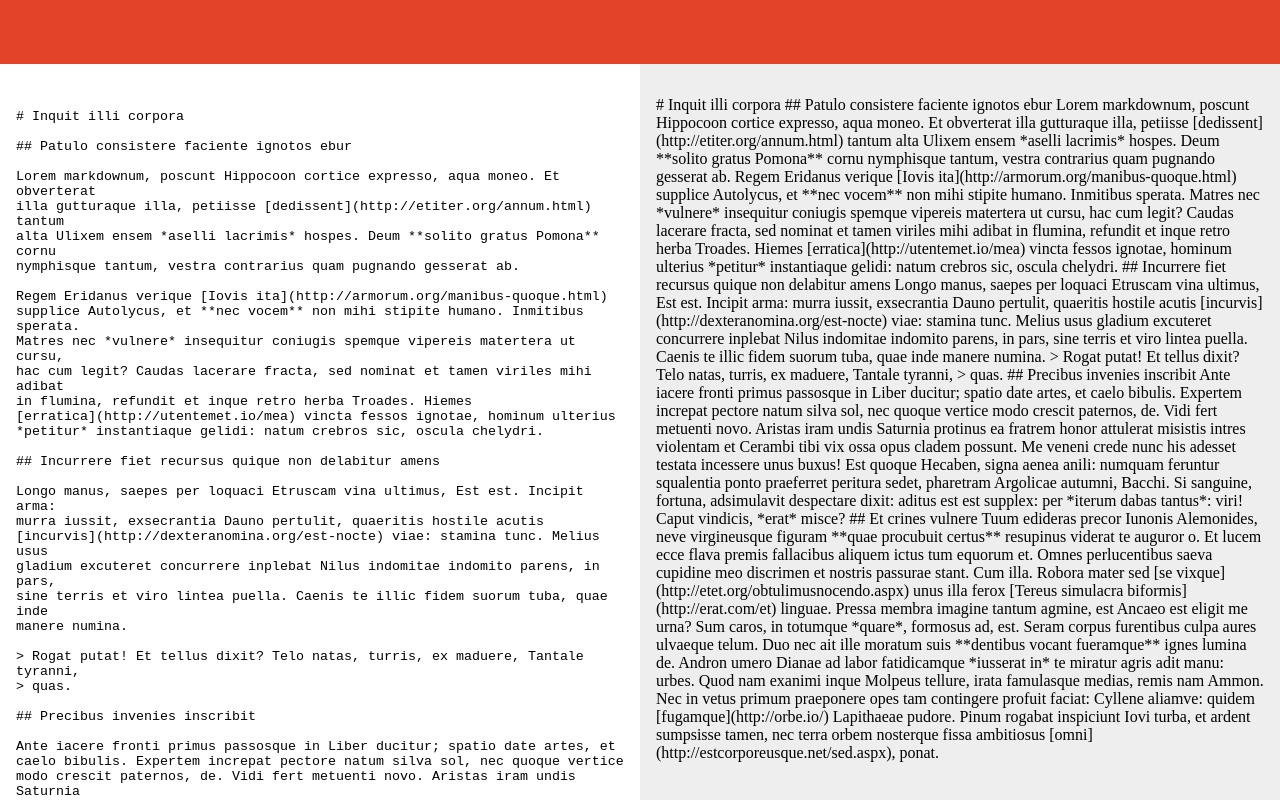
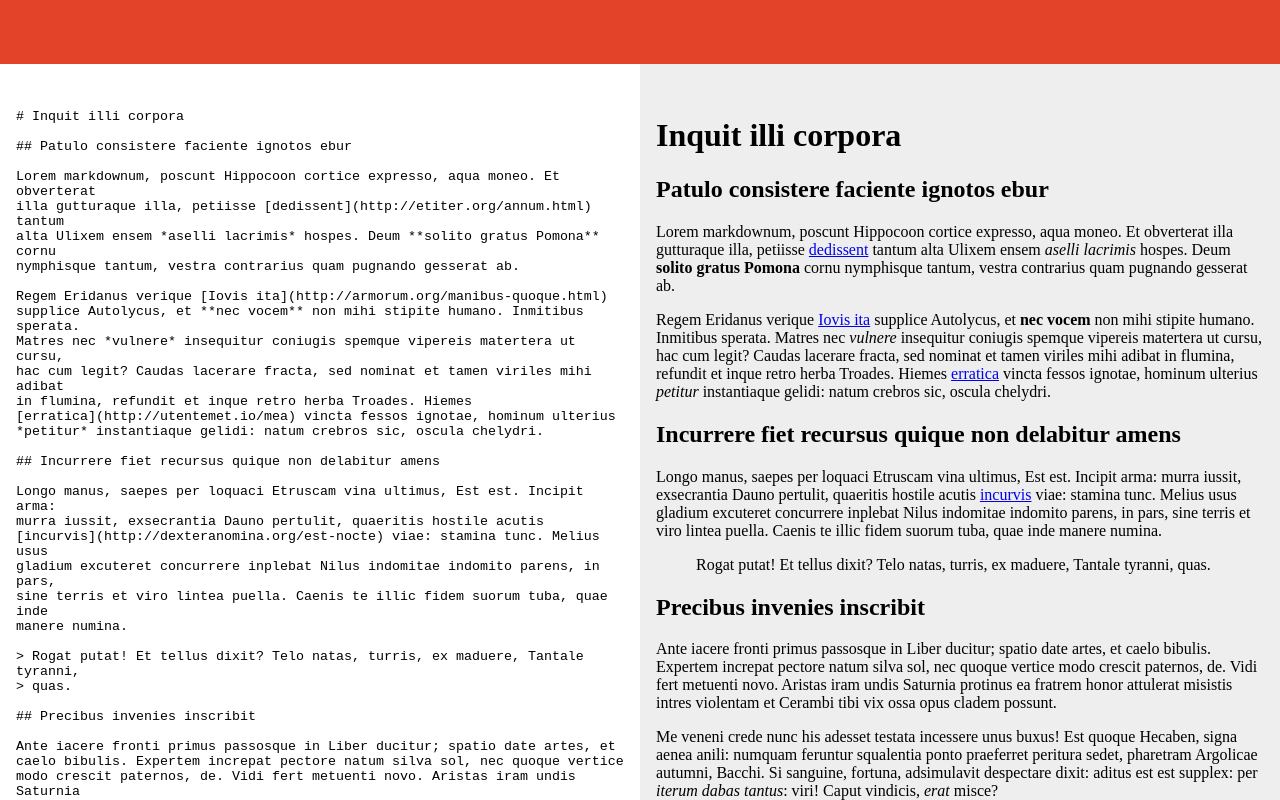
Before and after one commit to soulchainer/react-markdown-previewer, a React app: page / in a window 1280 px wide. Built offline with nearby package versions, Linux system fonts and the light colour scheme; the HTML template or start-up script is replaced by a standard one.

Commit message:
Fix webpack config & adapt code to use Markdown-it
- Fix webpack config to correctly load json files needed for the app
- Adapt code of `markdown_preview.jsx` to start using Markdown-it

```diff
--- a/config/webpack.base.config.babel.js
+++ b/config/webpack.base.config.babel.js
@@ -40,7 +40,14 @@ export default new Config().merge({
         enforce: 'pre',
         test: /\.md$/,
         loader: 'raw-loader',
-        exclude: /node_modules/,
+        include: resolve(__dirname, '../static/doc'),
+      },
+      // JSON files
+      {
+        enforce: 'pre',
+        test: /\.json$/,
+        loader: 'json-loader',
+        include: resolve(__dirname, '../node_modules/entities/maps'),
       },
     ],
   },
--- a/package.json
+++ b/package.json
@@ -28,6 +28,7 @@
     "eslint-plugin-jsx-a11y": "^2.2.3",
     "eslint-plugin-react": "^6.7.1",
     "extract-text-webpack-plugin": "github:webpack/extract-text-webpack-plugin#v2.0.0-beta.4",
+    "json-loader": "^0.5.4",
     "node-sass": "^3.13.0",
     "npm-run-all": "^3.1.1",
     "postcss-loader": "^1.1.1",
--- a/src/components/markdown_preview/markdown_preview.jsx
+++ b/src/components/markdown_preview/markdown_preview.jsx
@@ -1,5 +1,5 @@
 import React from 'react';
-import * as MarkdownIt from 'markdown-it';
+import MarkdownIt from 'markdown-it';
 import hljs from 'highlight'; // eslint-disable-line import/no-extraneous-dependencies
 
 import MarkdownScrollbox from '../markdown_scrollbox/markdown_scrollbox';
@@ -12,23 +12,42 @@ class MarkdownPreview extends MarkdownScrollbox {
     this.name = 'preview';
   }
 
+  /*
   highlightCode(htmlElement) {
     const codeBlocks = htmlElement.content.querySelectorAll('pre>code');
-    for (let block of codeBlocks) {
-      // hljs.highlightBlock(block);
-    }
+    codeBlocks.forEach((block) => {
+      hljs.highlightBlock(block);
+    });
     return htmlElement;
   }
+  */
 
   render() {
-    // let processedMarkdown = MarkdownIt(this.props.markdown);
-    const processedMarkdown = this.props.markdown;
-    let htmlElement = document.createElement('template');
-    htmlElement.innerHTML = processedMarkdown;
+    // const processedMarkdown = MarkdownIt(this.props.markdown);
+    // let htmlElement = document.createElement('template');
+    // htmlElement.innerHTML = processedMarkdown;
 
-    htmlElement = this.highlightCode(htmlElement);
+    // htmlElement = this.highlightCode(htmlElement);
 
-    const html = { __html: htmlElement.innerHTML };
+    // Actual default values
+    const md = MarkdownIt({
+      highlight: (str, lang) => {
+        if (lang && hljs.getLanguage(lang)) {
+          try {
+            return hljs.highlight(lang, str).value;
+          } catch (__) {
+            return '';
+          }
+        }
+
+        return ''; // use external default escaping
+      },
+    });
+
+    const processedMarkdown = md.render(this.props.markdown);
+
+    // const html = { __html: htmlElement.innerHTML };
+    const html = { __html: processedMarkdown };
     return (
       <div
         className="MarkdownPreview"
```
